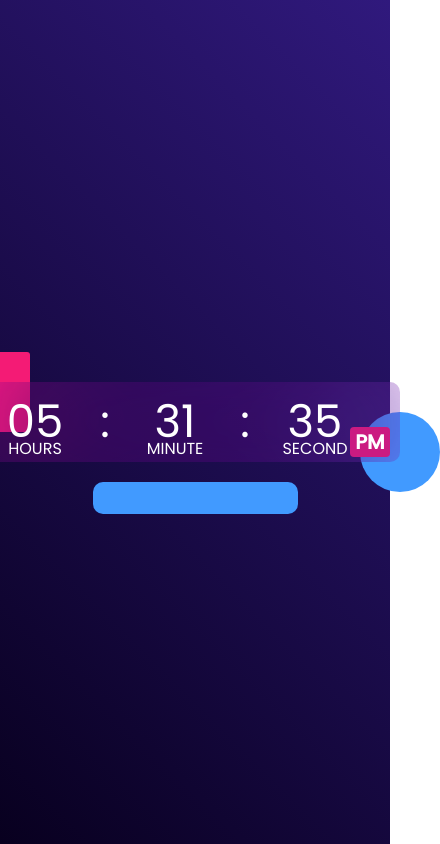
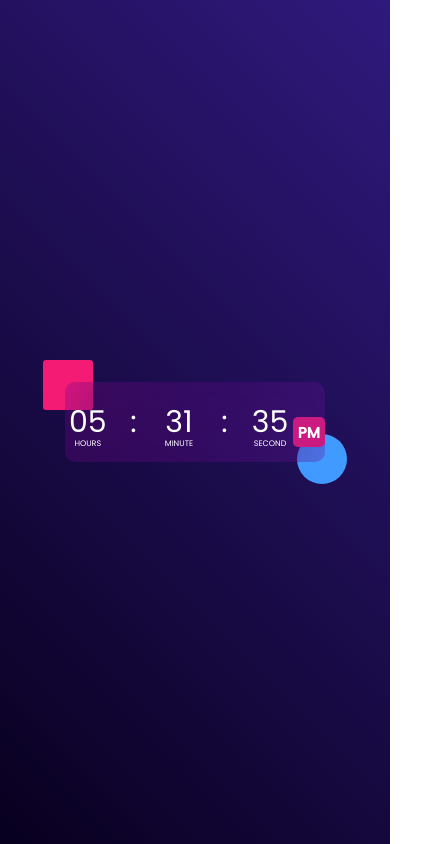
Before and after one commit to nafim191119/digital-clock-javascript, a plain HTML site: page index.html in a window 390 px wide. Shown: the whole page, 440 px wide, since content can reach past the window. Drawn offline with Linux system fonts and the light colour scheme.

Commit message:
responsive-updated

```diff
--- a/style.css
+++ b/style.css
@@ -33,20 +33,6 @@
     border-radius: 10px;
     backdrop-filter: blur(60px);
     margin-bottom: 20px;
-}
-.clock-2 {
-    width: 50%;
-    height: 40%;
-    background: #419aff;
-    display: flex;
-    justify-content: center;
-    align-items: center;
-    border-radius: 10px;
-    backdrop-filter: blur(60px);
-    margin: auto;
-    font-size: 30px;
-    font-weight: bolder;
-    letter-spacing: 3px;
 }
 
 .container::before {
@@ -126,10 +112,10 @@
         background: linear-gradient(45deg, #08001f, #30197d);
         color: #fff;
         position: relative;
-        padding: 60px auto;
+        padding: 100px auto;
     }
     .container {
-        width: 450px;
+        width: 300px;
         height: 120px;
         position: absolute;
         top: 50%;
@@ -137,31 +123,53 @@
         transform: translate(-50%, -50%);
         padding: 20px 20px;
     }
+    .clock {
+        width: 100%;
+        height: 100%;
+        background: rgba(235, 0, 255, 0.11);
+        display: flex;
+        justify-content: center;
+        align-items: center;
+        border-radius: 10px;
+        backdrop-filter: blur(60px);
+        margin-bottom: 20px;
+    }
     .container::before {
         content: '';
-        width: 80px;
-        height: 80px;
+        width: 50px;
+        height: 50px;
         background: #f41b75;
         border-radius: 3px;
         position: absolute;
-        left: -20px;
-        top: -10px;
+        left: -2px;
+        top: -2px;
         z-index: -1;
     }
 
     .container::after {
         content: '';
-        width: 80px;
-        height: 80px;
+        width: 50px;
+        height: 50px;
         background: #419aff;
         border-radius: 50%;
         position: absolute;
-        right: -20px;
-        bottom: -10px;
+        right: -2px;
+        bottom: -2px;
         z-index: -1;
     }
+    .clock {
+        width: 100%;
+        height: 100%;
+        background: rgba(235, 0, 255, 0.11);
+        display: flex;
+        justify-content: center;
+        align-items: center;
+        border-radius: 10px;
+        backdrop-filter: blur(60px);
+    }
     .clock span {
-        font-size: 45px;
+        padding: 0;
+        font-size: 30px;
         width: 70px;
         display: inline-block;
         text-align: center;
@@ -181,4 +189,37 @@
         justify-content: center;
         align-items: center;
     }
+    .clock span::after {
+        font-size: 8px;
+        position: absolute;
+        bottom: -5px;
+        left: 50%;
+        transform: translateX(-50%);
+    }
+
+    #hrs::after {
+        content: 'HOURS';
+    }
+
+    #min::after {
+        content: 'MINUTE';
+    }
+
+    #sec::after {
+        content: 'SECOND';
+    }
+    .clock span:last-child{
+        background: rgb(203, 27, 129);
+        color: white;
+        font-size: 15px;
+        font-weight: 700;
+        border-radius: 5px;
+        height: 30px;
+        width: 40px;
+        bottom: -10px;
+        padding: 5px;
+        display: flex;
+        justify-content: center;
+        align-items: center;
+    }
 }
```
